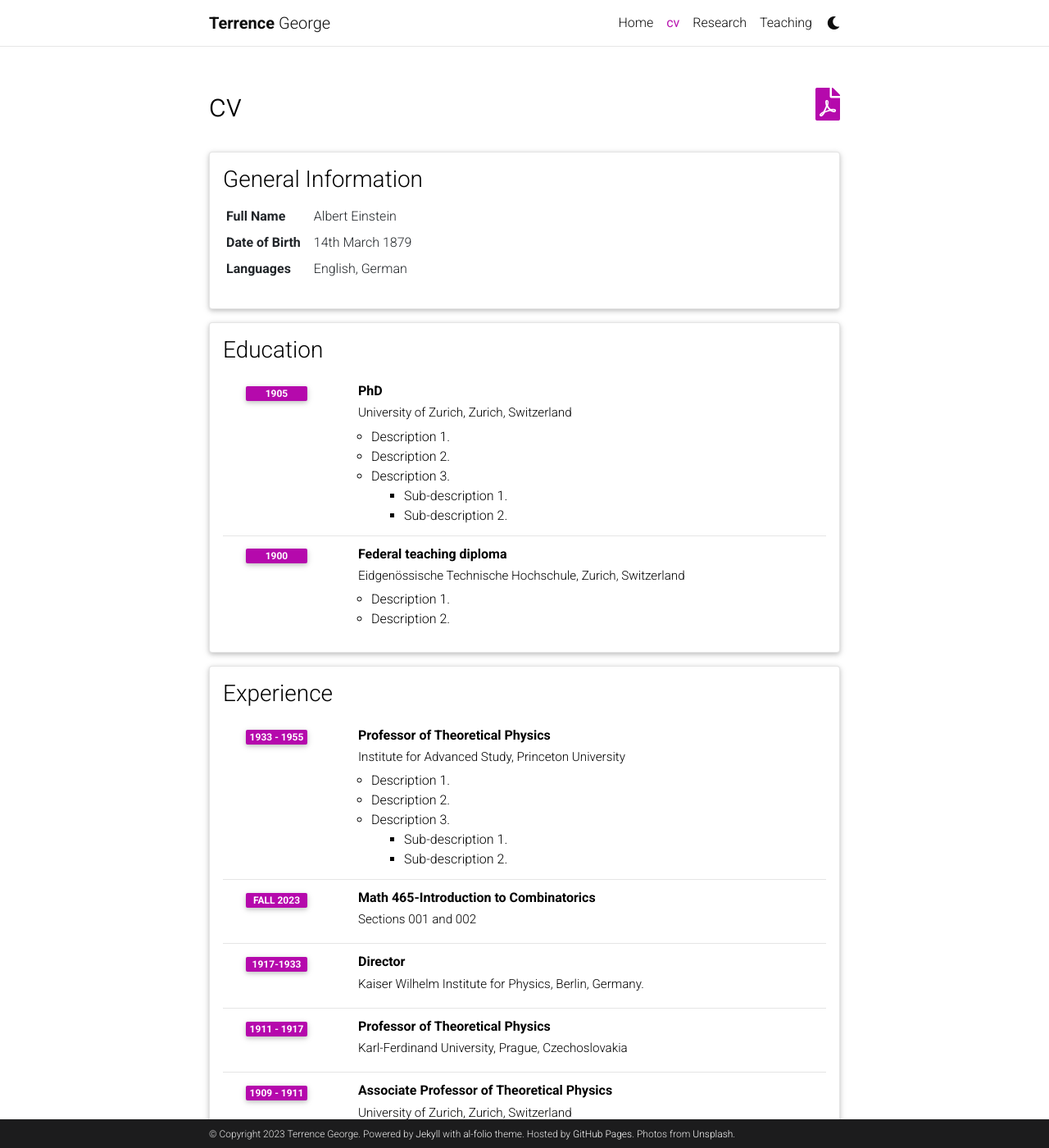
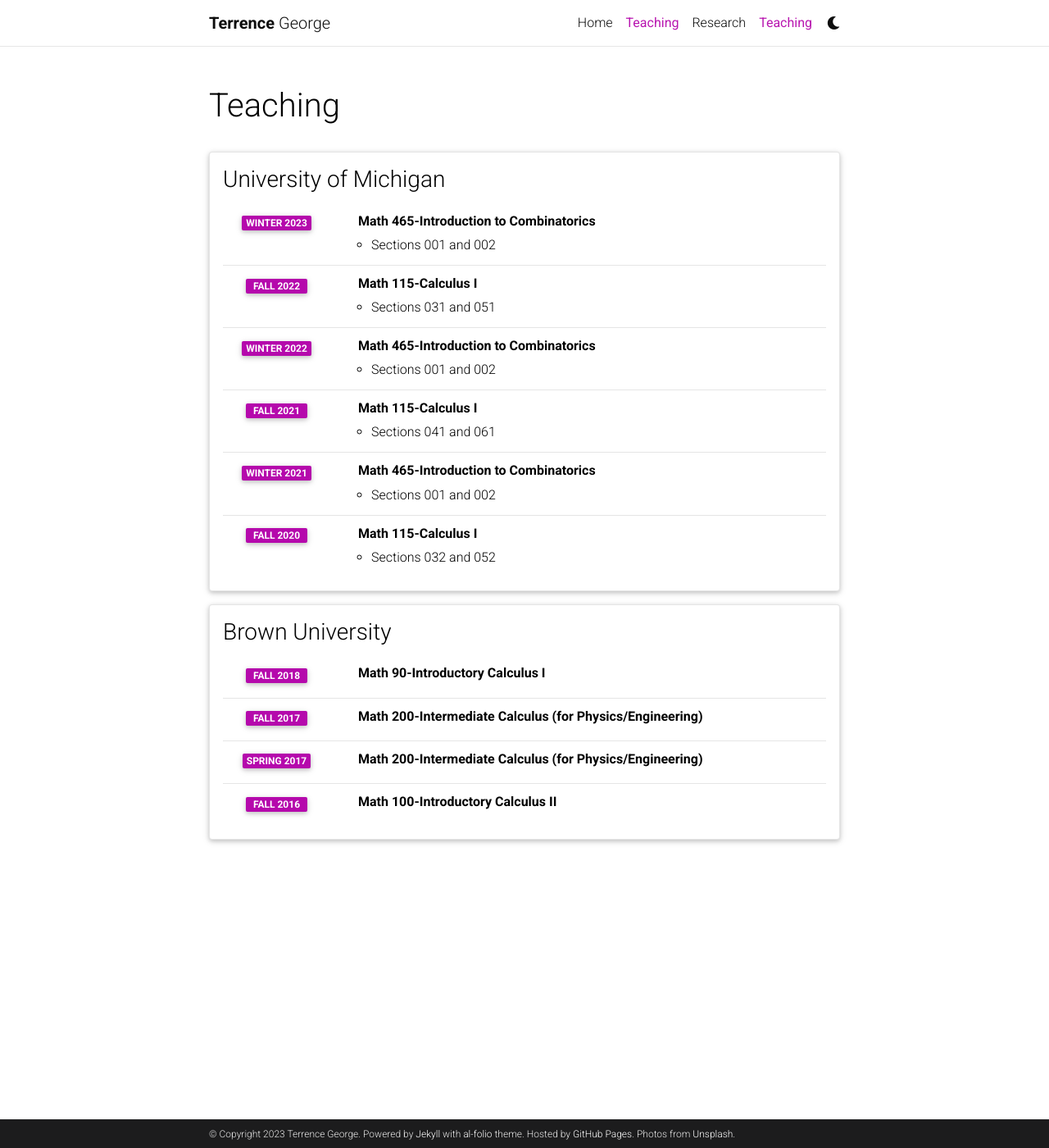
Before and after one commit to terrencegeorge/terrencegeorge.github.io, a Jekyll site: the page built from _pages/cv.md, in a window 1280 px wide and 1400 px high. Shown: the whole window at 82% size. Built offline with Jekyll 4.4.1, drawn with Linux system fonts in a browser that asks for light colours; comment, search, counter and statistics services are not loaded; a style sheet for code colours, icons or effects is not loaded; some of the changed text lies outside the part shown.

Commit message:
teaching

```diff
--- a/_data/cv.yml
+++ b/_data/cv.yml
@@ -1,96 +1,48 @@
-- title: General Information
-  type: map
-  contents:
-    - name: Full Name
-      value: Albert Einstein
-    - name: Date of Birth
-      value: 14th March 1879
-    - name: Languages
-      value: English, German
-
-- title: Education
+- title: University of Michigan
   type: time_table
   contents:
-    - title: PhD
-      institution: University of Zurich, Zurich, Switzerland
-      year: 1905
-      description:
-        - Description 1.
-        - Description 2.
-        - title: Description 3.
-          contents:
-            - Sub-description 1.
-            - Sub-description 2.
-    - title: Federal teaching diploma
-      institution: Eidgenössische Technische Hochschule, Zurich, Switzerland
-      year: 1900
-      description:
-        - Description 1.
-        - Description 2.
+    - title: Math 465-Introduction to Combinatorics
+      institution:
+      year: Winter 2023
+      description: Sections 001 and 002
+    - title: Math 115-Calculus I
+      institution:
+      year: Fall 2022
+      description: Sections 031 and 051
+    - title: Math 465-Introduction to Combinatorics
+      institution:
+      year: Winter 2022
+      description: Sections 001 and 002
+    - title: Math 115-Calculus I
+      institution:
+      year: Fall 2021
+      description: Sections 041 and 061
+    - title: Math 465-Introduction to Combinatorics
+      institution:
+      year: Winter 2021
+      description: Sections 001 and 002
+    - title: Math 115-Calculus I
+      institution:
+      year: Fall 2020
+      description: Sections 032 and 052
 
-- title: Experience
+
+- title: Brown University
   type: time_table
   contents:
-    - title: Professor of Theoretical Physics
-      institution: Institute for Advanced Study, Princeton University
-      year: 1933 - 1955
+    - title: Math 90-Introductory Calculus I
+      institution:
+      year: Fall 2018
       description:
-        - Description 1.
-        - Description 2.
-        - title: Description 3.
-          contents:
-            - Sub-description 1.
-            - Sub-description 2.
-    - title: Math 465-Introduction to Combinatorics
-      institution: Sections 001 and 002
-      year: Fall 2023
+    - title: Math 200-Intermediate Calculus (for Physics/Engineering)
+      institution:
+      year: Fall 2017
       description:
-
-
-    - title: Director
-      institution: Kaiser Wilhelm Institute for Physics, Berlin, Germany.
-      year: 1917-1933
-
-    - title: Professor of Theoretical Physics
-      institution: Karl-Ferdinand University, Prague, Czechoslovakia
-      year: 1911 - 1917
+    - title: Math 200-Intermediate Calculus (for Physics/Engineering)
+      institution:
+      year: Spring 2017
       description:
-
-    - title: Associate Professor of Theoretical Physics
-      institution: University of Zurich, Zurich, Switzerland
-      year: 1909 - 1911
-
-- title: Open Source Projects
-  type: time_table
-  contents:
-    - title: <a href="https://github.com/alshedivat/al-folio">al-folio</a>
-      year: 2015-now
-      description: A beautiful, simple, clean, and responsive Jekyll theme for academics.
-
-- title: Honors and Awards
-  type: time_table
-  contents:
-    - year: 1921
-      items:
-        - Nobel Prize in Physics
-        - Matteucci Medal
-    - year: 2029
-      items:
-        - Max Planck Medal
-
-- title: Academic Interests
-  type: nested_list
-  contents:
-    - title: Topic 1.
-      items:
-        - Description 1.
-        - Description 2.
-    - title: Topic 2.
-      items:
-        - Description 1.
-        - Description 2.
-
-- title: Other Interests
-  type: list
-  contents:
-    - <u>Hobbies:</u> Hobby 1, Hobby 2, etc.
+    - title: Math 100-Introductory Calculus II
+      institution:
+      year: Fall 2016
+      description:
--- a/_pages/cv.md
+++ b/_pages/cv.md
@@ -1,8 +1,8 @@
 ---
 layout: cv
 permalink: /cv/
-title: cv
+title: Teaching
 nav: true
 nav_order: 1
-cv_pdf: example_pdf.pdf
+cv_pdf:
 ---
```
